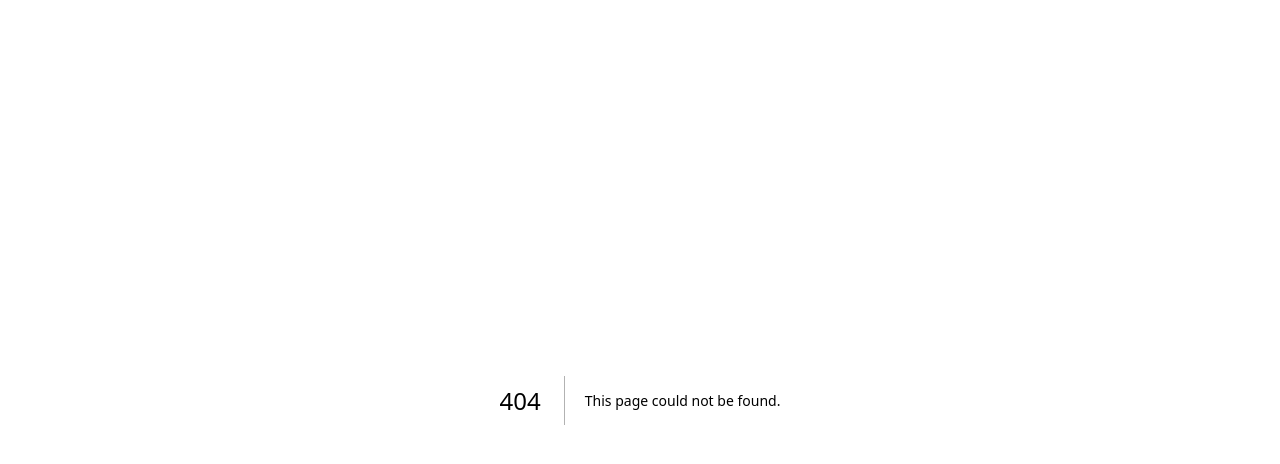
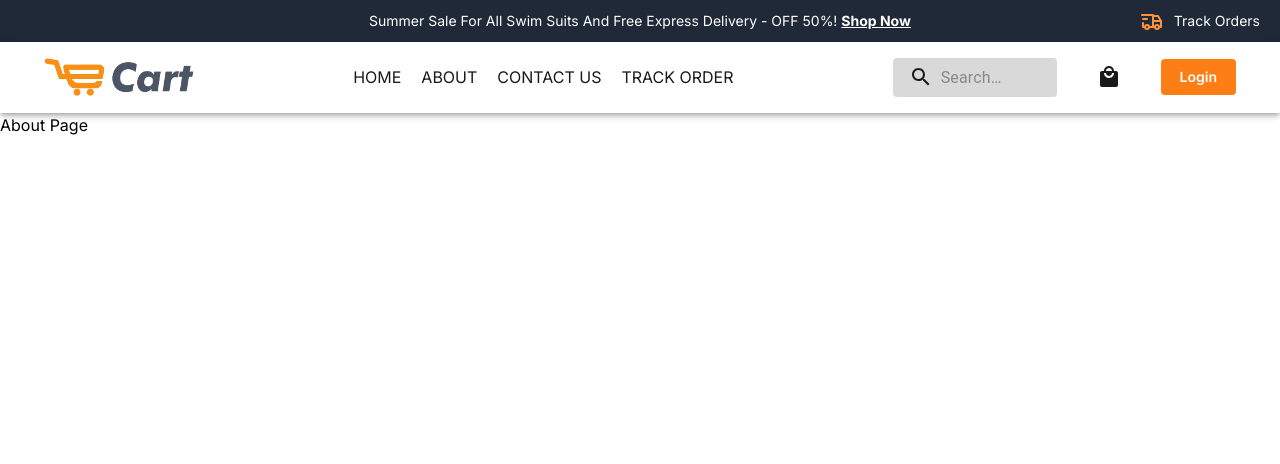
Before and after one commit to Babar78/eCart, a Next.js app in the folder client/: page /about in a window 1280 px wide. Before the commit this address had no page. Shown: the top 464 px of the page. Built offline with nearby package versions, Linux system fonts and the light colour scheme.

Commit message:
redux store setup completed

```diff
--- a/client/app/(userScreens)/home/page.tsx
+++ b/client/app/(dashboard)/about/page.tsx
@@ -1,6 +1,6 @@
 import React from "react";
 const HomePage = () => {
-  return <div>HomePage</div>;
+  return <div>About Page</div>;
 };
 
 export default HomePage;
--- a/client/app/(userScreens)/layout.tsx
+++ b/client/app/(dashboard)/layout.tsx
@@ -2,6 +2,7 @@ import type { Metadata } from "next";
 import { MantineProvider } from "@mantine/core";
 import Navbar from "@/components/Navbar/Navbar";
 import Topbar from "@/components/Topbar/Topbar";
+import StoreProvider from "../StoreProvider";
 
 export default function RootLayout({
   children,
@@ -12,11 +13,13 @@ export default function RootLayout({
     <html lang="en">
       <body>
         <MantineProvider>
-          <div className="fixed z-[1000]">
-            <Topbar />
-            <Navbar />
-          </div>
-          <div className="pt-[112.7px]">{children}</div>
+          <StoreProvider>
+            <div className="fixed z-[1000]">
+              <Topbar />
+              <Navbar />
+            </div>
+            <div className="pt-[112.7px]">{children}</div>
+          </StoreProvider>
         </MantineProvider>
       </body>
     </html>
--- /dev/null
+++ b/client/app/(dashboard)/page.tsx
@@ -0,0 +1,20 @@
+"use client";
+import { useAppDispatch } from "@/lib/store/hooks";
+import { add } from "@/lib/store/features/cartSlice/cartSlice";
+
+export default function Home() {
+  const dispatch = useAppDispatch();
+
+  const handleAddToCart = () => {
+    dispatch(add());
+  };
+
+  return (
+    <main className="flex flex-col items-center">
+      Home Page <br />
+      <button className="bg-red-300 p-4" onClick={handleAddToCart}>
+        Add To Cart
+      </button>
+    </main>
+  );
+}
--- a/client/app/(userScreens)/page.tsx
+++ /dev/null
@@ -1,9 +0,0 @@
-import Image from "next/image";
-
-export default function Home() {
-  return (
-    <main className="flex min-h-screen flex-col items-center justify-between p-24">
-      Home Page
-    </main>
-  );
-}
--- /dev/null
+++ b/client/app/StoreProvider.tsx
@@ -0,0 +1,18 @@
+"use client";
+import { useRef } from "react";
+import { Provider } from "react-redux";
+import { makeStore, AppStore } from "../lib/store/store";
+
+export default function StoreProvider({
+  children,
+}: {
+  children: React.ReactNode;
+}) {
+  const storeRef = useRef<AppStore>();
+  if (!storeRef.current) {
+    // Create the store instance the first time this renders
+    storeRef.current = makeStore();
+  }
+
+  return <Provider store={storeRef.current}>{children}</Provider>;
+}
--- a/client/components/Navbar/Navbar.tsx
+++ b/client/components/Navbar/Navbar.tsx
@@ -1,3 +1,4 @@
+"use client";
 import * as React from "react";
 import AppBar from "@mui/material/AppBar";
 import Box from "@mui/material/Box";
@@ -6,8 +7,29 @@ import CustomSearchbar from "../CustomSearchbar/CustomSearchbar";
 import logo from "@/public/assets/logo/logo1.png";
 import Link from "next/link";
 import Image from "next/image";
+import CustomButton from "../CustomButton/CustomButton";
+import LocalMallIcon from "@mui/icons-material/LocalMall";
+import Badge from "@mui/material/Badge";
+import { styled } from "@mui/material/styles";
+import { useAppSelector } from "@/lib/store/hooks";
+const Navbar = () => {
+  const [loggedIn, setLoggedIn] = React.useState(false);
 
-const Navbar = () => {
+  const StyledBadge = styled(Badge)(({ theme }) => ({
+    "& .MuiBadge-badge": {
+      border: `2px solid #ffffff`,
+      borderRadius: "50%",
+      display: "flex",
+      alignItems: "center",
+      justifyContent: "center",
+      width: "20px",
+      height: "20px",
+      padding: 0,
+    },
+  }));
+
+  const count = useAppSelector((state) => state.cart.value);
+
   return (
     <nav className="navbar">
       <AppBar
@@ -29,7 +51,7 @@ const Navbar = () => {
               Home
             </Link>
             <Link
-              href="#"
+              href="/about"
               className="text-[#1a1a1a] hover:text-orange-400 uppercase text-nowrap"
             >
               About
@@ -48,6 +70,20 @@ const Navbar = () => {
             </Link>
           </Box>
           <CustomSearchbar />
+          <StyledBadge badgeContent={count} color="error" className="text-sm">
+            <LocalMallIcon className="text-[#1a1a1a] cursor-pointer text-2xl" />
+          </StyledBadge>
+          {!loggedIn && (
+            <Link href={"/login"}>
+              <CustomButton
+                id="login"
+                label="Login"
+                type="button"
+                filled={true}
+                size="small"
+              />
+            </Link>
+          )}
         </Toolbar>
       </AppBar>
     </nav>
--- /dev/null
+++ b/client/lib/store/features/cartSlice/cartSlice.ts
@@ -0,0 +1,31 @@
+import { createSlice } from '@reduxjs/toolkit'
+import type { PayloadAction } from '@reduxjs/toolkit'
+import type { RootState } from '../../store'
+
+// Define a type for the slice state
+interface CartState {
+    value: number
+}
+
+// Define the initial state using that type
+const initialState: CartState = {
+    value: 0,
+}
+
+export const cartSlice = createSlice({
+    name: 'cart',
+    // `createSlice` will infer the state type from the `initialState` argument
+    initialState,
+    reducers: {
+        add: (state) => {
+            state.value += 1
+        },
+    },
+})
+
+export const { add } = cartSlice.actions
+
+// Other code such as selectors can use the imported `RootState` type
+export const selectCount = (state: RootState) => state.cart.value
+
+export default cartSlice.reducer
--- /dev/null
+++ b/client/lib/store/hooks.ts
@@ -0,0 +1,7 @@
+import { useDispatch, useSelector, useStore } from 'react-redux'
+import type { RootState, AppDispatch, AppStore } from './store'
+
+// Use throughout your app instead of plain `useDispatch` and `useSelector`
+export const useAppDispatch = useDispatch.withTypes<AppDispatch>()
+export const useAppSelector = useSelector.withTypes<RootState>()
+export const useAppStore = useStore.withTypes<AppStore>()
--- /dev/null
+++ b/client/lib/store/store.ts
@@ -0,0 +1,16 @@
+import { configureStore } from '@reduxjs/toolkit'
+import cartReducer from './features/cartSlice/cartSlice'
+
+export const makeStore = () => {
+    return configureStore({
+        reducer: {
+            cart: cartReducer,
+        },
+    })
+}
+
+// Infer the type of makeStore
+export type AppStore = ReturnType<typeof makeStore>
+// Infer the `RootState` and `AppDispatch` types from the store itself
+export type RootState = ReturnType<AppStore['getState']>
+export type AppDispatch = AppStore['dispatch']
--- a/client/package.json
+++ b/client/package.json
@@ -17,10 +17,12 @@
     "@mantine/modals": "^7.11.1",
     "@mui/icons-material": "^5.15.21",
     "@mui/material": "^5.15.21",
+    "@reduxjs/toolkit": "^2.2.6",
     "@tabler/icons-react": "^3.8.0",
     "next": "14.2.4",
     "react": "^18",
-    "react-dom": "^18"
+    "react-dom": "^18",
+    "react-redux": "^9.1.2"
   },
   "devDependencies": {
     "@types/node": "^20",
```
Also changed, not shown: 1 other file (tests, documents, lock files or other folders).
